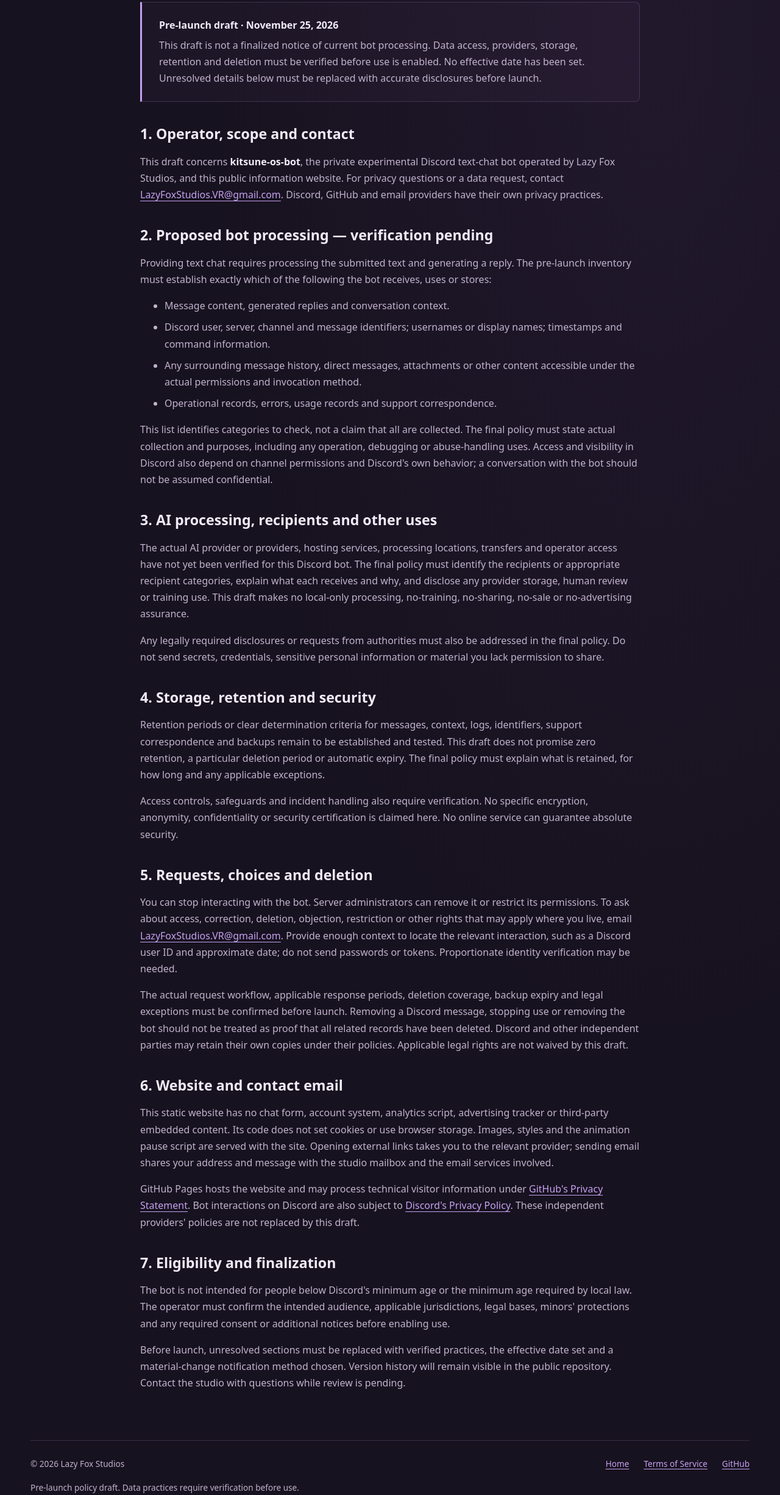
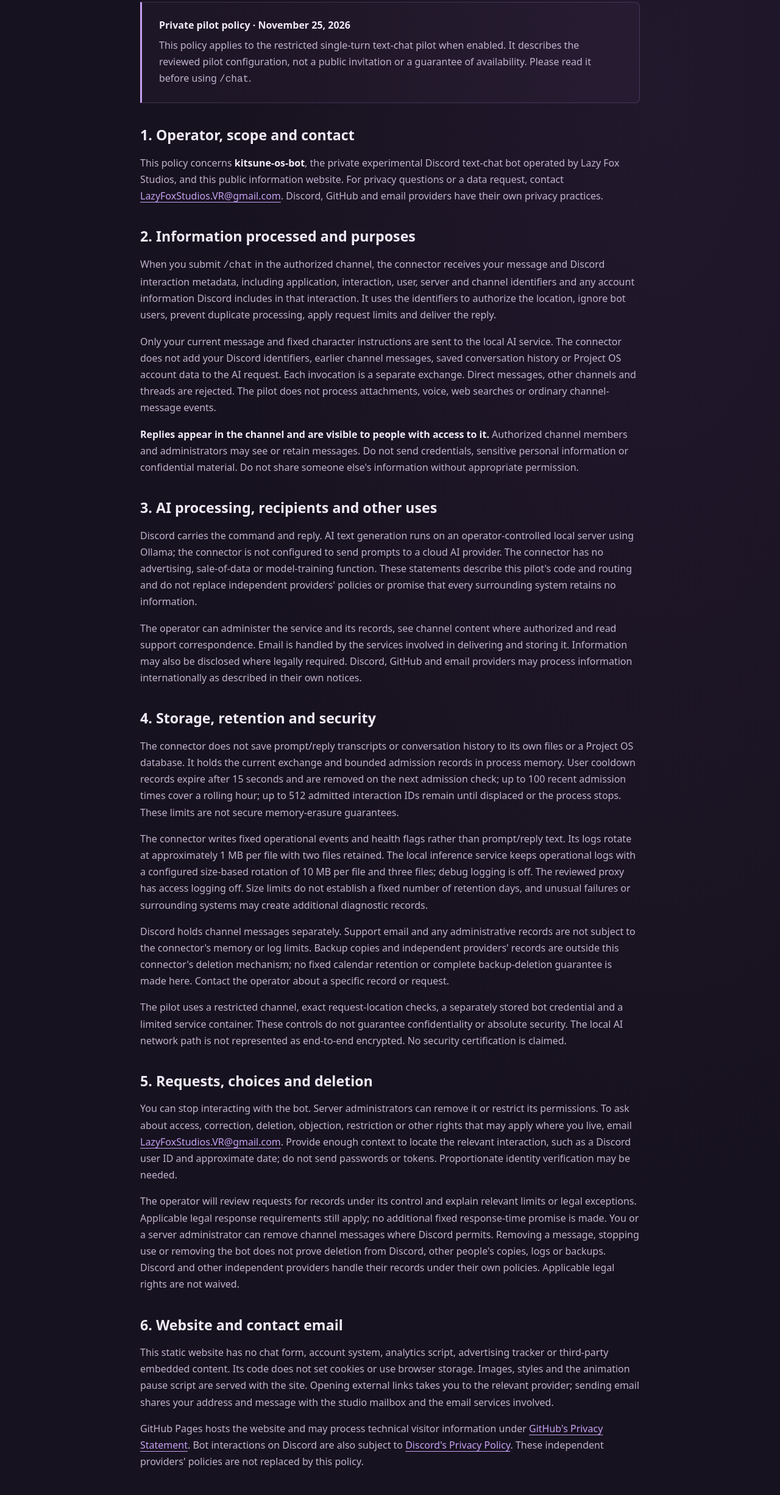
Before and after one commit to lazyfoxstudios/kitsune-discbot, a plain HTML site: page docs/privacy.html in a window 1280 px wide. Shown: the part 349-2800 px from the top of the page at 61% size. Drawn offline with Linux system fonts and the light colour scheme.

Commit message:
Describe verified private text-chat pilot data practices and terms

```diff
--- a/docs/privacy.html
+++ b/docs/privacy.html
@@ -1,33 +1,35 @@
 <!doctype html>
 <html lang="en">
-<head><meta charset="utf-8"><meta name="viewport" content="width=device-width, initial-scale=1"><meta name="description" content="Pre-launch draft Privacy Policy for kitsune-os-bot, with data practices pending verification."><meta name="theme-color" content="#17121f"><title>Privacy Policy · Kitsune OS</title><link rel="icon" href="assets/kitsune-icon.png" type="image/png"><link rel="stylesheet" href="assets/site.css"></head>
+<head><meta charset="utf-8"><meta name="viewport" content="width=device-width, initial-scale=1"><meta name="description" content="Privacy Policy for the private kitsune-os-bot text-chat pilot by Lazy Fox Studios."><meta name="theme-color" content="#17121f"><title>Privacy Policy · Kitsune OS</title><link rel="icon" href="assets/kitsune-icon.png" type="image/png"><link rel="stylesheet" href="assets/site.css"></head>
 <body>
 <a class="skip" href="#main">Skip to content</a>
 <header class="site-header wrap"><a class="brand" href="./"><img src="assets/kitsune-icon.png" width="40" height="40" alt=""><span>KITSUNE OS<small>LAZY FOX STUDIOS</small></span></a><nav aria-label="Main navigation"><a href="terms.html">Terms</a><a href="privacy.html" aria-current="page">Privacy</a><a href="mailto:LazyFoxStudios.VR@gmail.com">Contact</a></nav></header>
 <main id="main" class="wrap policy">
-<a class="back" href="./">Back to Kitsune OS</a><p class="eyebrow">KITSUNE-OS-BOT · POLICY DRAFT</p><h1>Privacy Policy</h1>
-<aside class="draft-note"><strong>Pre-launch draft · November 25, 2026</strong><p>This draft is not a finalized notice of current bot processing. Data access, providers, storage, retention and deletion must be verified before use is enabled. No effective date has been set. Unresolved details below must be replaced with accurate disclosures before launch.</p></aside>
+<a class="back" href="./">Back to Kitsune OS</a><p class="eyebrow">KITSUNE-OS-BOT · PRIVATE TEXT-CHAT PILOT</p><h1>Privacy Policy</h1>
+<aside class="draft-note"><strong>Private pilot policy · November 25, 2026</strong><p>This policy applies to the restricted single-turn text-chat pilot when enabled. It describes the reviewed pilot configuration, not a public invitation or a guarantee of availability. Please read it before using <code>/chat</code>.</p></aside>
 <h2>1. Operator, scope and contact</h2>
-<p>This draft concerns <strong>kitsune-os-bot</strong>, the private experimental Discord text-chat bot operated by Lazy Fox Studios, and this public information website. For privacy questions or a data request, contact <a href="mailto:LazyFoxStudios.VR@gmail.com">LazyFoxStudios.VR@gmail.com</a>. Discord, GitHub and email providers have their own privacy practices.</p>
-<h2>2. Proposed bot processing — verification pending</h2>
-<p>Providing text chat requires processing the submitted text and generating a reply. The pre-launch inventory must establish exactly which of the following the bot receives, uses or stores:</p>
-<ul><li>Message content, generated replies and conversation context.</li><li>Discord user, server, channel and message identifiers; usernames or display names; timestamps and command information.</li><li>Any surrounding message history, direct messages, attachments or other content accessible under the actual permissions and invocation method.</li><li>Operational records, errors, usage records and support correspondence.</li></ul>
-<p>This list identifies categories to check, not a claim that all are collected. The final policy must state actual collection and purposes, including any operation, debugging or abuse-handling uses. Access and visibility in Discord also depend on channel permissions and Discord's own behavior; a conversation with the bot should not be assumed confidential.</p>
+<p>This policy concerns <strong>kitsune-os-bot</strong>, the private experimental Discord text-chat bot operated by Lazy Fox Studios, and this public information website. For privacy questions or a data request, contact <a href="mailto:LazyFoxStudios.VR@gmail.com">LazyFoxStudios.VR@gmail.com</a>. Discord, GitHub and email providers have their own privacy practices.</p>
+<h2>2. Information processed and purposes</h2>
+<p>When you submit <code>/chat</code> in the authorized channel, the connector receives your message and Discord interaction metadata, including application, interaction, user, server and channel identifiers and any account information Discord includes in that interaction. It uses the identifiers to authorize the location, ignore bot users, prevent duplicate processing, apply request limits and deliver the reply.</p>
+<p>Only your current message and fixed character instructions are sent to the local AI service. The connector does not add your Discord identifiers, earlier channel messages, saved conversation history or Project OS account data to the AI request. Each invocation is a separate exchange. Direct messages, other channels and threads are rejected. The pilot does not process attachments, voice, web searches or ordinary channel-message events.</p>
+<p><strong>Replies appear in the channel and are visible to people with access to it.</strong> Authorized channel members and administrators may see or retain messages. Do not send credentials, sensitive personal information or confidential material. Do not share someone else's information without appropriate permission.</p>
 <h2>3. AI processing, recipients and other uses</h2>
-<p>The actual AI provider or providers, hosting services, processing locations, transfers and operator access have not yet been verified for this Discord bot. The final policy must identify the recipients or appropriate recipient categories, explain what each receives and why, and disclose any provider storage, human review or training use. This draft makes no local-only processing, no-training, no-sharing, no-sale or no-advertising assurance.</p>
-<p>Any legally required disclosures or requests from authorities must also be addressed in the final policy. Do not send secrets, credentials, sensitive personal information or material you lack permission to share.</p>
+<p>Discord carries the command and reply. AI text generation runs on an operator-controlled local server using Ollama; the connector is not configured to send prompts to a cloud AI provider. The connector has no advertising, sale-of-data or model-training function. These statements describe this pilot's code and routing and do not replace independent providers' policies or promise that every surrounding system retains no information.</p>
+<p>The operator can administer the service and its records, see channel content where authorized and read support correspondence. Email is handled by the services involved in delivering and storing it. Information may also be disclosed where legally required. Discord, GitHub and email providers may process information internationally as described in their own notices.</p>
 <h2>4. Storage, retention and security</h2>
-<p>Retention periods or clear determination criteria for messages, context, logs, identifiers, support correspondence and backups remain to be established and tested. This draft does not promise zero retention, a particular deletion period or automatic expiry. The final policy must explain what is retained, for how long and any applicable exceptions.</p>
-<p>Access controls, safeguards and incident handling also require verification. No specific encryption, anonymity, confidentiality or security certification is claimed here. No online service can guarantee absolute security.</p>
+<p>The connector does not save prompt/reply transcripts or conversation history to its own files or a Project OS database. It holds the current exchange and bounded admission records in process memory. User cooldown records expire after 15 seconds and are removed on the next admission check; up to 100 recent admission times cover a rolling hour; up to 512 admitted interaction IDs remain until displaced or the process stops. These limits are not secure memory-erasure guarantees.</p>
+<p>The connector writes fixed operational events and health flags rather than prompt/reply text. Its logs rotate at approximately 1 MB per file with two files retained. The local inference service keeps operational logs with a configured size-based rotation of 10 MB per file and three files; debug logging is off. The reviewed proxy has access logging off. Size limits do not establish a fixed number of retention days, and unusual failures or surrounding systems may create additional diagnostic records.</p>
+<p>Discord holds channel messages separately. Support email and any administrative records are not subject to the connector's memory or log limits. Backup copies and independent providers' records are outside this connector's deletion mechanism; no fixed calendar retention or complete backup-deletion guarantee is made here. Contact the operator about a specific record or request.</p>
+<p>The pilot uses a restricted channel, exact request-location checks, a separately stored bot credential and a limited service container. These controls do not guarantee confidentiality or absolute security. The local AI network path is not represented as end-to-end encrypted. No security certification is claimed.</p>
 <h2>5. Requests, choices and deletion</h2>
 <p>You can stop interacting with the bot. Server administrators can remove it or restrict its permissions. To ask about access, correction, deletion, objection, restriction or other rights that may apply where you live, email <a href="mailto:LazyFoxStudios.VR@gmail.com">LazyFoxStudios.VR@gmail.com</a>. Provide enough context to locate the relevant interaction, such as a Discord user ID and approximate date; do not send passwords or tokens. Proportionate identity verification may be needed.</p>
-<p>The actual request workflow, applicable response periods, deletion coverage, backup expiry and legal exceptions must be confirmed before launch. Removing a Discord message, stopping use or removing the bot should not be treated as proof that all related records have been deleted. Discord and other independent parties may retain their own copies under their policies. Applicable legal rights are not waived by this draft.</p>
+<p>The operator will review requests for records under its control and explain relevant limits or legal exceptions. Applicable legal response requirements still apply; no additional fixed response-time promise is made. You or a server administrator can remove channel messages where Discord permits. Removing a message, stopping use or removing the bot does not prove deletion from Discord, other people's copies, logs or backups. Discord and other independent providers handle their records under their own policies. Applicable legal rights are not waived.</p>
 <h2>6. Website and contact email</h2>
 <p>This static website has no chat form, account system, analytics script, advertising tracker or third-party embedded content. Its code does not set cookies or use browser storage. Images, styles and the animation pause script are served with the site. Opening external links takes you to the relevant provider; sending email shares your address and message with the studio mailbox and the email services involved.</p>
-<p>GitHub Pages hosts the website and may process technical visitor information under <a href="https://docs.github.com/en/site-policy/privacy-policies/github-general-privacy-statement">GitHub's Privacy Statement</a>. Bot interactions on Discord are also subject to <a href="https://discord.com/privacy">Discord's Privacy Policy</a>. These independent providers' policies are not replaced by this draft.</p>
-<h2>7. Eligibility and finalization</h2>
-<p>The bot is not intended for people below Discord's minimum age or the minimum age required by local law. The operator must confirm the intended audience, applicable jurisdictions, legal bases, minors' protections and any required consent or additional notices before enabling use.</p>
-<p>Before launch, unresolved sections must be replaced with verified practices, the effective date set and a material-change notification method chosen. Version history will remain visible in the public repository. Contact the studio with questions while review is pending.</p>
+<p>GitHub Pages hosts the website and may process technical visitor information under <a href="https://docs.github.com/en/site-policy/privacy-policies/github-general-privacy-statement">GitHub's Privacy Statement</a>. Bot interactions on Discord are also subject to <a href="https://discord.com/privacy">Discord's Privacy Policy</a>. These independent providers' policies are not replaced by this policy.</p>
+<h2>7. Eligibility and changes</h2>
+<p>The bot is for authorized pilot participants who meet Discord's minimum age and the minimum age required by local law. See the <a href="terms.html">Terms of Service</a>. Do not use it if you do not meet those requirements.</p>
+<p>Material changes to the pilot's data handling will be described here and announced in the authorized channel before the changed processing begins where required. Version history is available in the public repository. Broader access or additional features require a further review and updated disclosures.</p>
 </main>
-<footer class="site-footer wrap"><span>© 2026 Lazy Fox Studios</span><div><a href="./">Home</a><a href="terms.html">Terms of Service</a><a href="https://github.com/lazyfoxstudios/kitsune-discbot">GitHub</a></div><p>Pre-launch policy draft. Data practices require verification before use.</p></footer>
+<footer class="site-footer wrap"><span>© 2026 Lazy Fox Studios</span><div><a href="./">Home</a><a href="terms.html">Terms of Service</a><a href="https://github.com/lazyfoxstudios/kitsune-discbot">GitHub</a></div><p>Applies to the restricted single-turn text-chat pilot.</p></footer>
 </body></html>
```
Also changed, not shown: docs/index.html (+1 -1 lines), docs/terms.html (+9 -9 lines), 2 other files.
